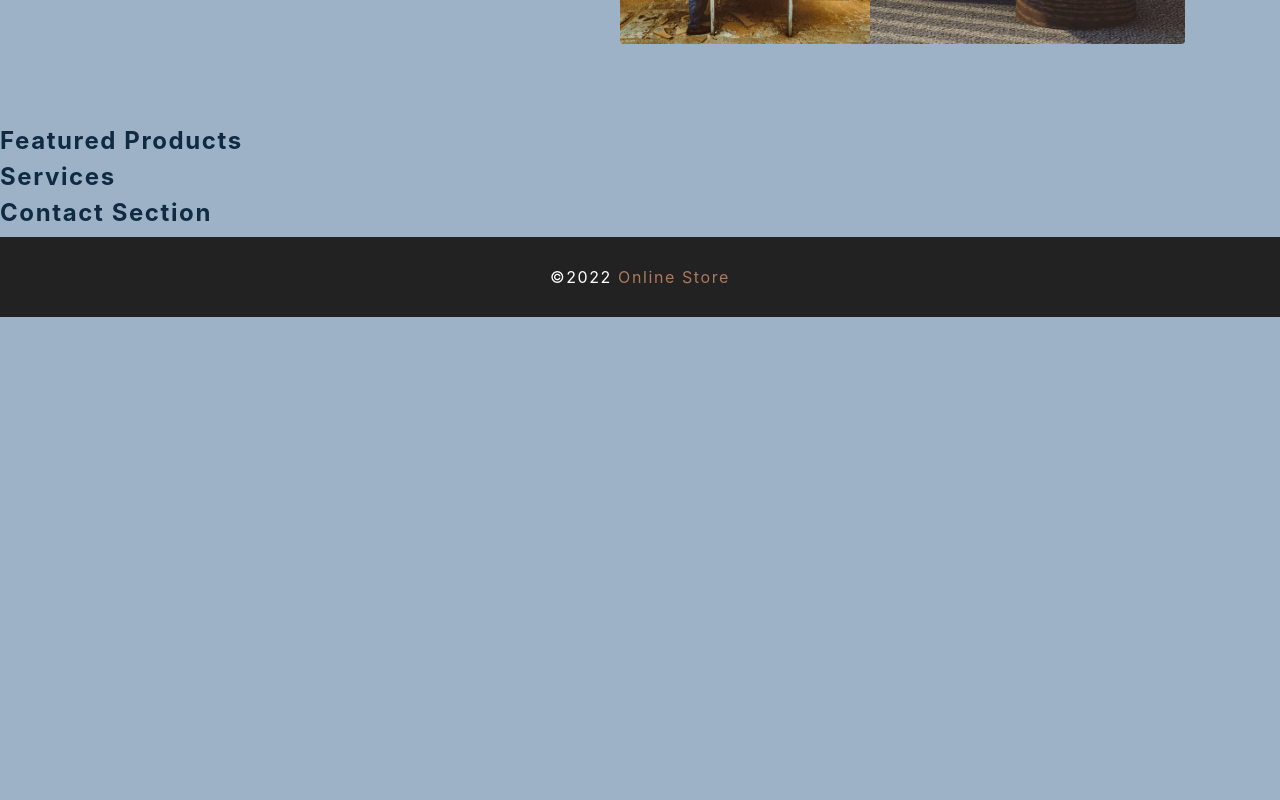
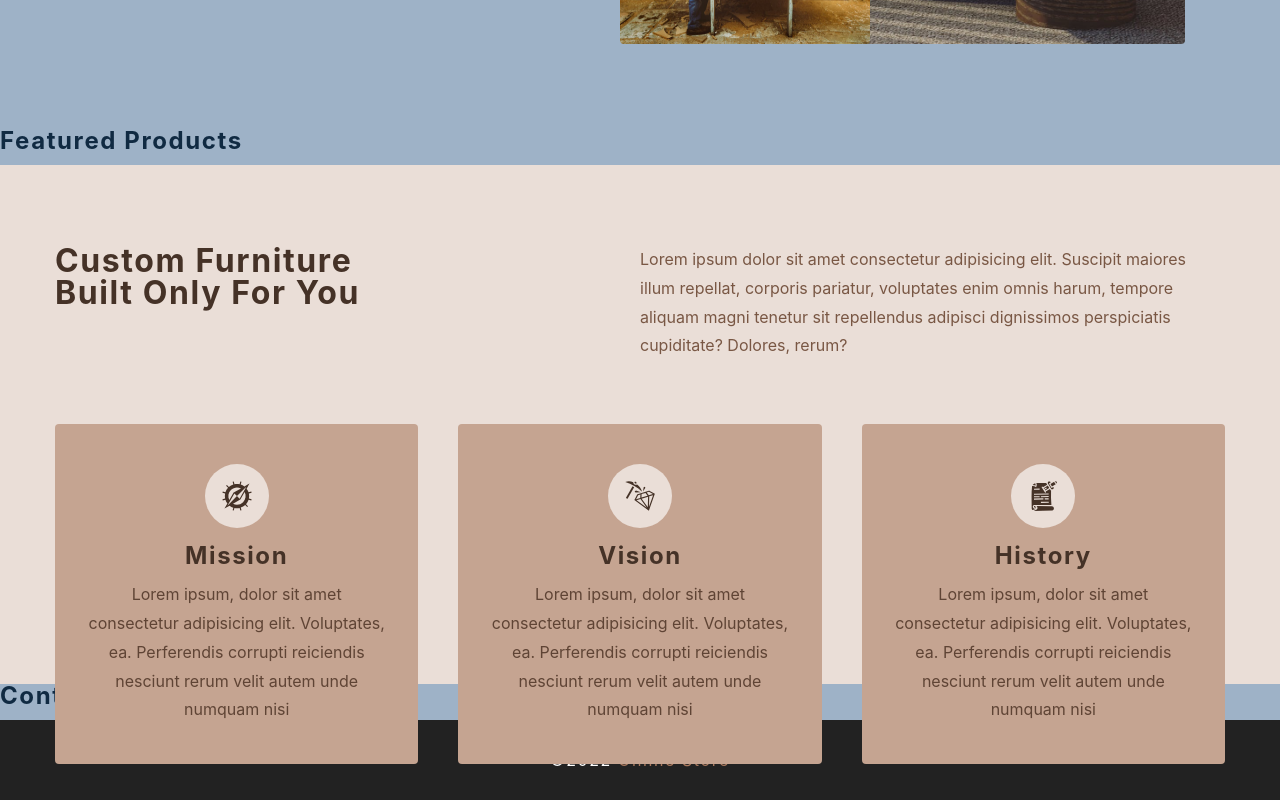
Before and after one commit to zgdino/e-commerce-store, a React (Create React App) app: page / in a window 1280 px wide. Shown: the part 671-1471 px from the top of the page. Before the commit the page ends 988 px from the top, so only its background shows below. Built offline with nearby package versions, Linux system fonts and the light colour scheme.

Commit message:
Build services component on the home page

```diff
--- a/src/components/Services.js
+++ b/src/components/Services.js
@@ -3,7 +3,36 @@
 import { services } from '../utils/constants'
 
 const Services = () => {
-  return <h4>services </h4>
+  return (
+    <Wrapper>
+      <div className='section-center'>
+        <article className='header'>
+          <h3>
+            custom furniture <br />
+            built only for you
+          </h3>
+          <p>
+            Lorem ipsum dolor sit amet consectetur adipisicing elit. Suscipit
+            maiores illum repellat, corporis pariatur, voluptates enim omnis
+            harum, tempore aliquam magni tenetur sit repellendus adipisci
+            dignissimos perspiciatis cupiditate? Dolores, rerum?
+          </p>
+        </article>
+        <div className='services-center'>
+          {services.map((service) => {
+            const { id, icon, title, text } = service
+            return (
+              <article key={id} className='service'>
+                <span className='icon'>{icon}</span>
+                <h4>{title}</h4>
+                <p>{text}</p>
+              </article>
+            )
+          })}
+        </div>
+      </div>
+    </Wrapper>
+  )
 }
 
 const Wrapper = styled.section`
--- a/src/utils/constants.js
+++ b/src/utils/constants.js
@@ -18,6 +18,7 @@
   },
 ]
 
+// since icon is a <<component>>, react needs to be imported, unlike with links
 export const services = [
   {
     id: 1,
```
